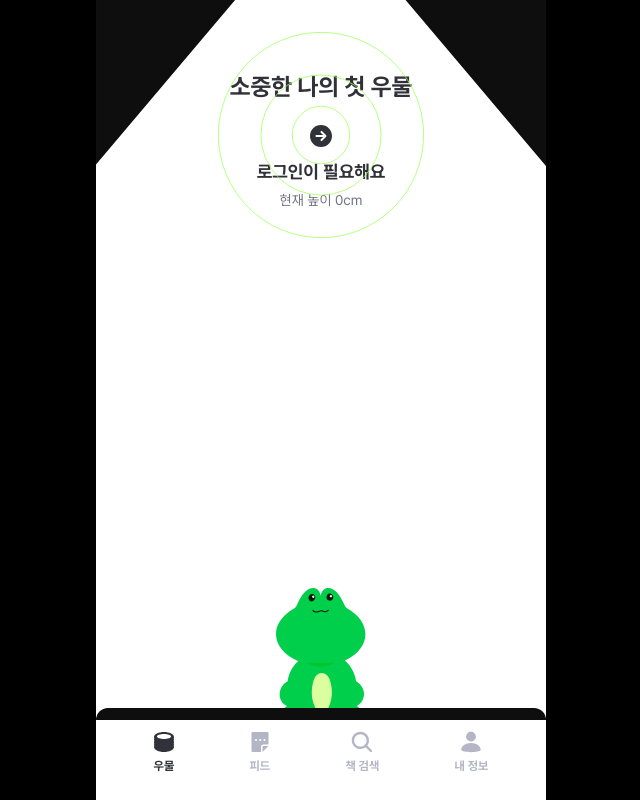
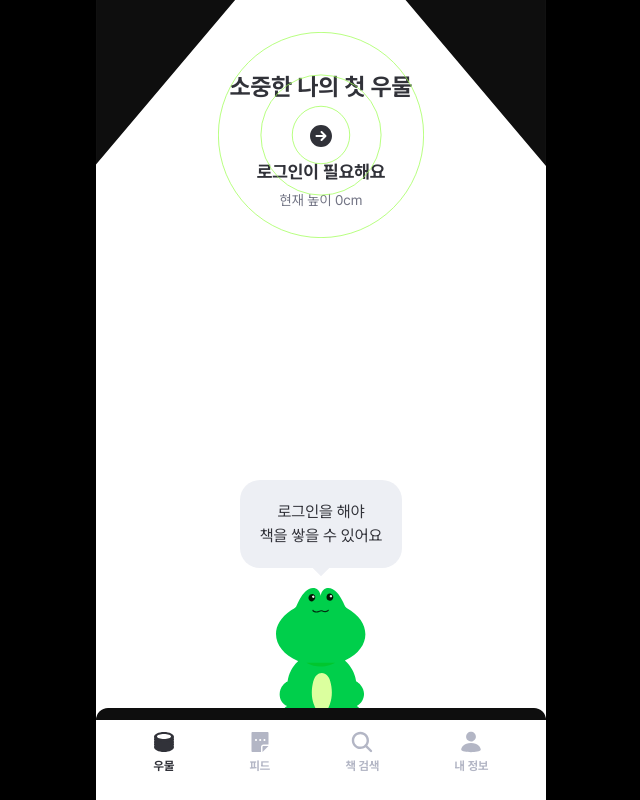
Before and after one commit to Team-Frolog/Frolog_Web, a Next.js app: page /well in a window 1280 px wide. Shown: the whole page, without its empty margins (319-959 px from the left). Built offline with nearby package versions, Linux system fonts and the light colour scheme; no server answers.

Commit message:
[Feat/#31]: 말풍선 구현

```diff
--- a/src/app/(main)/well/page.tsx
+++ b/src/app/(main)/well/page.tsx
@@ -1,14 +1,13 @@
 import WellHeader from '@/components/wellPage/WellHeader';
-import Image from 'next/image';
 import React from 'react';
-import { IMAGES } from '@/constants/images';
+import FrogOnBook from '@/components/wellPage/FrogOnBook';
 
 function WellPage() {
   return (
     <div className='flex h-full w-full flex-col items-center justify-end'>
       <WellHeader />
       <div className='flex w-full flex-col items-center'>
-        <Image src={IMAGES.frog.sitting} alt='frog' width={90} height={120} />
+        <FrogOnBook />
         <div className='h-[12px] w-full rounded-t-[20px] bg-gray-900' />
       </div>
     </div>
--- /dev/null
+++ b/src/components/common/GuideChat.tsx
@@ -0,0 +1,27 @@
+'use client';
+
+import { useSession } from 'next-auth/react';
+import React from 'react';
+
+function GuideChat() {
+  const { data: session } = useSession();
+  return (
+    <div className='relative mb-[20px] rounded-[20px] bg-gray-300 p-[20px] text-center text-body_lg text-gray-800 after:absolute after:bottom-[-5px] after:left-[50%] after:h-0 after:w-0 after:translate-x-[-50%] after:rotate-45 after:border-[8px] after:border-solid after:border-gray-300'>
+      {session ? (
+        <>
+          높이높이 올라가고 싶어요!
+          <br />
+          책을 추가해 쌓아올려주세요
+        </>
+      ) : (
+        <>
+          로그인을 해야
+          <br />
+          책을 쌓을 수 있어요
+        </>
+      )}
+    </div>
+  );
+}
+
+export default GuideChat;
--- /dev/null
+++ b/src/components/wellPage/FrogOnBook.tsx
@@ -0,0 +1,15 @@
+import { IMAGES } from '@/constants/images';
+import Image from 'next/image';
+import React from 'react';
+import GuideChat from '../common/GuideChat';
+
+function FrogOnBook() {
+  return (
+    <div className='flex flex-col items-center'>
+      <GuideChat />
+      <Image src={IMAGES.frog.sitting} alt='frog' width={90} height={120} />
+    </div>
+  );
+}
+
+export default FrogOnBook;
```
